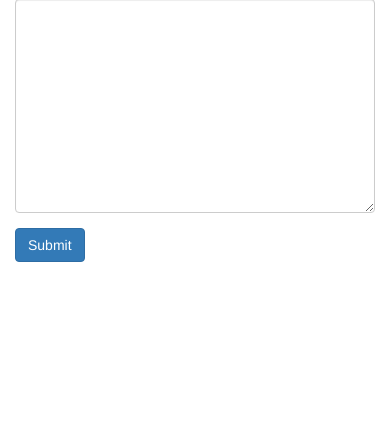
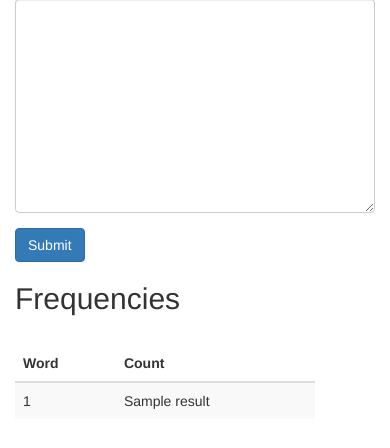
Before and after one commit to chuanjin/rest_flask_nltk, a Flask app: template templates/text.html in a window 390 px wide. Shown: the part 94-542 px from the top of the page. Run offline with Flask 2, Linux system fonts and the light colour scheme; the template is opened without the code that fills it: most values are stand-ins (such as "Sample title", 1, 10 or a date in 2020); some libraries are stand-ins or nearby versions.

Commit message:
Display results in template

```diff
--- a/app.py
+++ b/app.py
@@ -28,6 +28,7 @@ def about():
 
 @app.route('/text', methods=['GET', 'POST'])
 def text():
+    results = {}
     if request.method == 'POST':
         raw = request.form.get('text')
         nltk.data.path.append('./nltk_data/')  # set the path
@@ -36,10 +37,8 @@ def text():
         text = nltk.Text(tokens)
         nonPunct = re.compile('.*[A-Za-z0-9].*')
         filtered = [w for w in text if nonPunct.match(w)]
-        counts = Counter(filtered)
-        print counts
-
-    return render_template('text.html', title="Text")
+        results = Counter(filtered).items()
+    return render_template('text.html', title="Text", results=results)
 
 
 
--- a/templates/text.html
+++ b/templates/text.html
@@ -20,4 +20,28 @@
     <input type="submit" class="btn btn-primary" value="Submit">
   </form>
 </div>
+
+
+<div class="col-sm-5 col-sm-offset-1">
+  {% if results %}
+    <h2>Frequencies</h2>
+    <br>
+    <div id="results">
+      <table class="table table-striped" style="max-width: 300px;">
+        <thead>
+          <tr>
+            <th>Word</th>
+            <th>Count</th>
+          </tr>
+        </thead>
+        {% for result in results%}
+          <tr>
+            <td>{{ result[0] }}</td>
+            <td>{{ result[1] }}</td>
+          </tr>
+        {% endfor %}
+      </table>
+    </div>
+  {% endif %}
+</div>
 {% endblock %}
```
